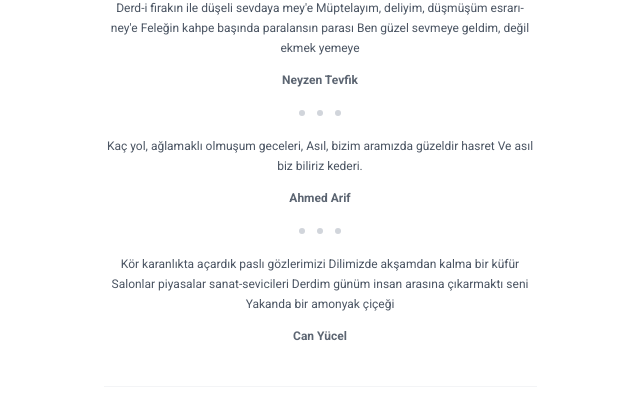
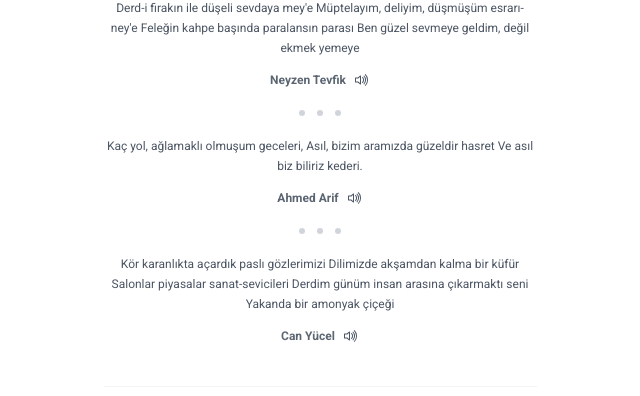
Before and after one commit to zavaremre/react-tailwind, a React (Create React App) app: page / in a window 1280 px wide. Shown: the part 1139-1535 px from the top of the page, without its empty margins (320-960 px from the left). Built offline with nearby package versions, Linux system fonts and the light colour scheme.

Commit message:
translate voice

```diff
--- a/src/App.js
+++ b/src/App.js
@@ -92,9 +92,9 @@
     <main className='mt-20 overflow-x-hidden'>
       <Darkmode />
       <section className={classNames("container mb-10", { pill: true })}>
-        <div className='relative flex justify-center w-full mb-3'>
+        <div className='relative flex justify-center w-full pointer-events-none select-none mb-3'>
           <Avatar data={data} />
-          <div className='pointer-events-none select-none absolute ml-36 sm:ml-44 -mt-14 rotate-45'>
+          <div className='absolute ml-36 sm:ml-44 -mt-14 rotate-45'>
             <object width='250px' height='250px' type='image/svg+xml' data={circle}>
               Masthead animation
             </object>
--- a/src/Components/Blog.js
+++ b/src/Components/Blog.js
@@ -7,7 +7,16 @@
         {/* <img src={require("./assets/images/" + blog.image)} className='mr-5 w-24 rounded dark:grayscale' alt='' /> */}
         <div className='flex flex-col items-center'>
           <p className='block mb-3 text-center'>{blog.content}</p>
-          <strong className='opacity-90'>{blog.author}</strong>
+          <div className='flex justify-center items-center'>
+            <strong className='opacity-90'>{blog.author}</strong>
+            <a href={`https://translate.google.com.vn/translate_tts?ie=UTF-8&q=${blog.content}&tl=tr&client=tw-ob`} target='_blank' rel='noreferrer' className='ml-2'>
+              <svg xmlns='http://www.w3.org/2000/svg' width='16' height='16' fill='currentColor' class='bi bi-volume-up' viewBox='0 0 16 16'>
+                <path d='M11.536 14.01A8.473 8.473 0 0 0 14.026 8a8.473 8.473 0 0 0-2.49-6.01l-.708.707A7.476 7.476 0 0 1 13.025 8c0 2.071-.84 3.946-2.197 5.303l.708.707z' />
+                <path d='M10.121 12.596A6.48 6.48 0 0 0 12.025 8a6.48 6.48 0 0 0-1.904-4.596l-.707.707A5.483 5.483 0 0 1 11.025 8a5.483 5.483 0 0 1-1.61 3.89l.706.706z' />
+                <path d='M10.025 8a4.486 4.486 0 0 1-1.318 3.182L8 10.475A3.489 3.489 0 0 0 9.025 8c0-.966-.392-1.841-1.025-2.475l.707-.707A4.486 4.486 0 0 1 10.025 8zM7 4a.5.5 0 0 0-.812-.39L3.825 5.5H1.5A.5.5 0 0 0 1 6v4a.5.5 0 0 0 .5.5h2.325l2.363 1.89A.5.5 0 0 0 7 12V4zM4.312 6.39 6 5.04v5.92L4.312 9.61A.5.5 0 0 0 4 9.5H2v-3h2a.5.5 0 0 0 .312-.11z' />
+              </svg>
+            </a>
+          </div>
         </div>
       </div>
       <div className='group-last:hidden flex justify-center w-full my-5'>
```
